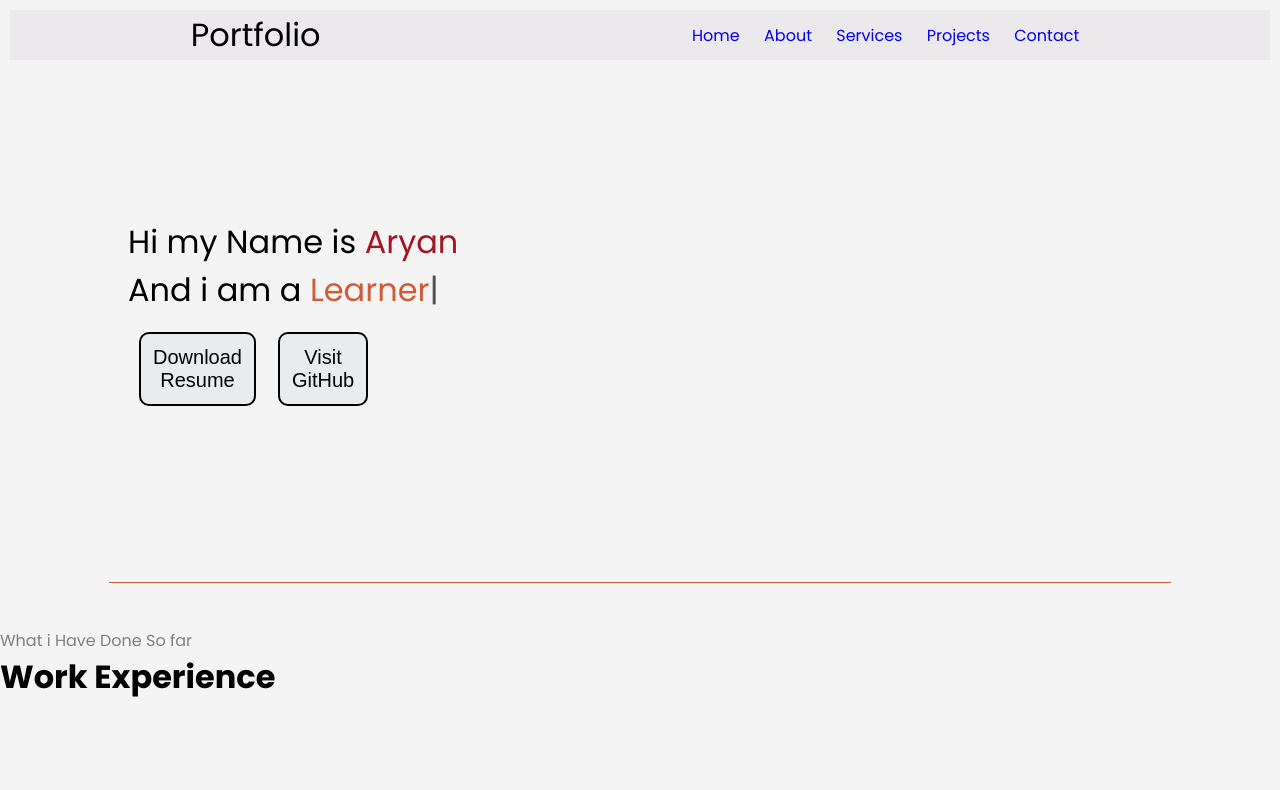
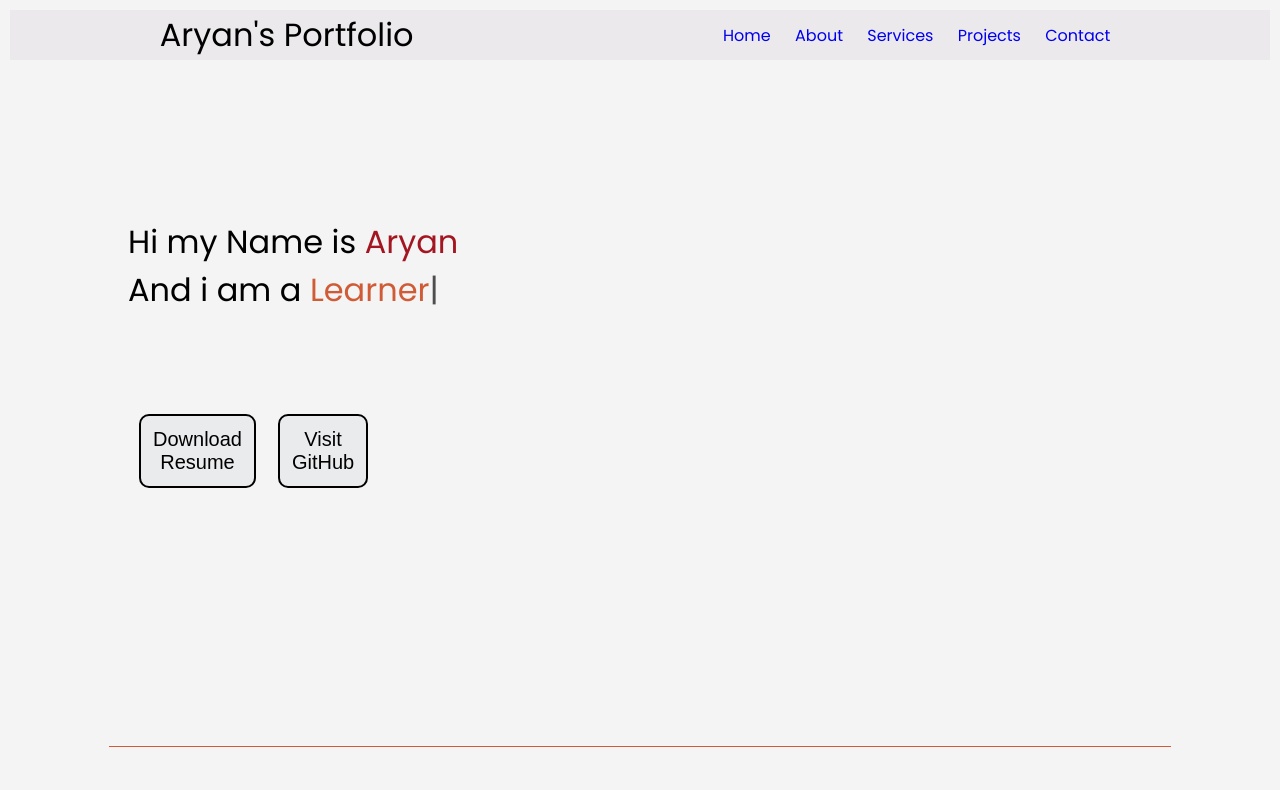
Before and after one commit to Aryanpawar77/PortFolio-Website, a plain HTML site: page index.html in a window 1280 px wide. Shown: the top 790 px of the page. Drawn offline with nearby package versions, Linux system fonts and the light colour scheme.

Commit message:
Add files via upload

```diff
--- a/index.html
+++ b/index.html
@@ -19,7 +19,7 @@
     <header>
       <nav>
         <!-- Left side -->
-        <div class="left">Portfolio</div>
+        <div class="left">Aryan's Portfolio</div>
 
         <!-- Right side -->
         <div class="right">
--- a/style.css
+++ b/style.css
@@ -171,7 +171,7 @@ footer {
 
 .leftSection .btn {
   padding: 12px;
-  margin: 18px 11px;
+  margin: 100px 11px;
   border: 2px solid black;
   border-radius: 10px;
   font-size: 20px;
@@ -183,3 +183,9 @@ footer {
 .leftSection .btn :hover{
     color: rgb(3, 101, 199);
 }
+
+
+.btn:hover{
+  background-color: #c6c4c3;
+  font-size: 25px;
+}
```
